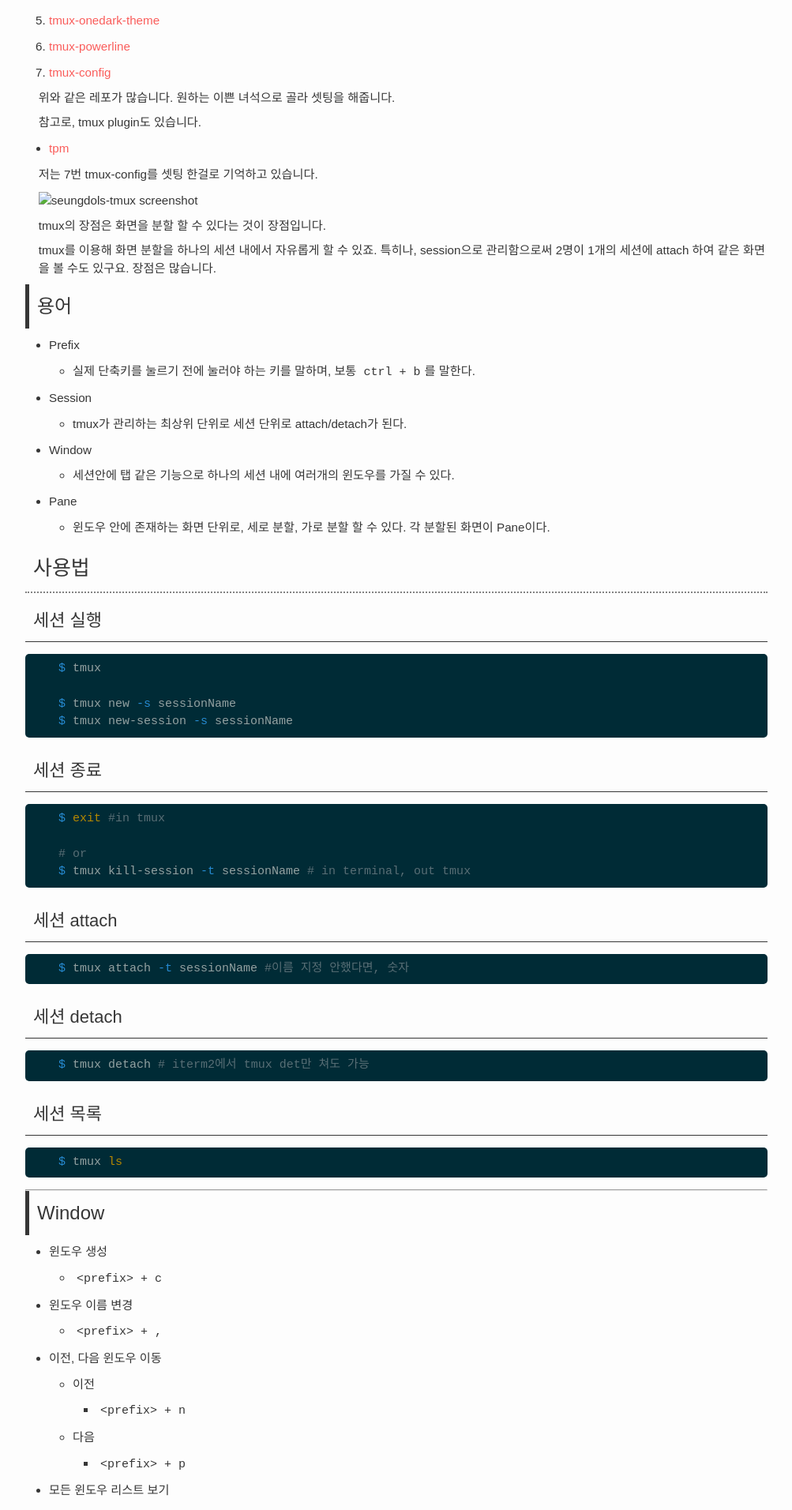
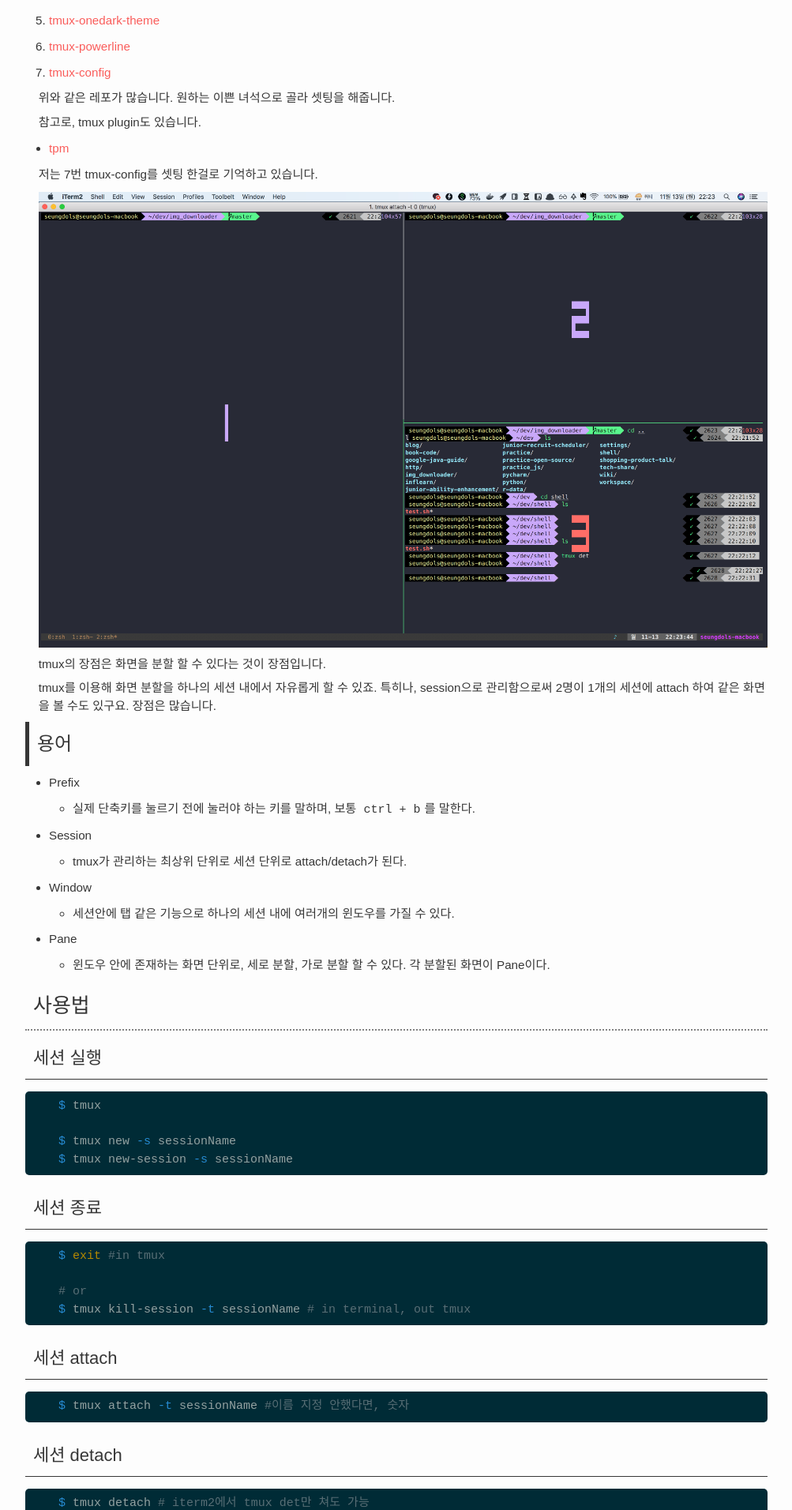
Before and after one commit to seungdols/seungdols.github.io, a Jekyll site: the page built from _posts/2017/2017-11-13-practice-tmux.markdown, in a window 1280 px wide. Shown: the part 994-2906 px from the top of the page at 79% size, without its empty margins (138-1141 px from the left). Built offline with Jekyll 4.4.1, drawn with Linux system fonts in a browser that asks for light colours; some web fonts are replaced; comment, search, counter and statistics services are not loaded.

Commit message:
update: path in post

```diff
--- a/_posts/2017/2017-11-13-practice-tmux.markdown
+++ b/_posts/2017/2017-11-13-practice-tmux.markdown
@@ -64,7 +64,7 @@ $ brew install tmux
 저는 7번 tmux-config를 셋팅 한걸로 기억하고 있습니다.
 
 
-![seungdols-tmux screenshot](images/tmux_image.png)
+![seungdols-tmux screenshot](/blog/assets/img/post/2017/tmux_image.png)
 
 
 tmux의 장점은 화면을 분할 할 수 있다는 것이 장점입니다.
```
